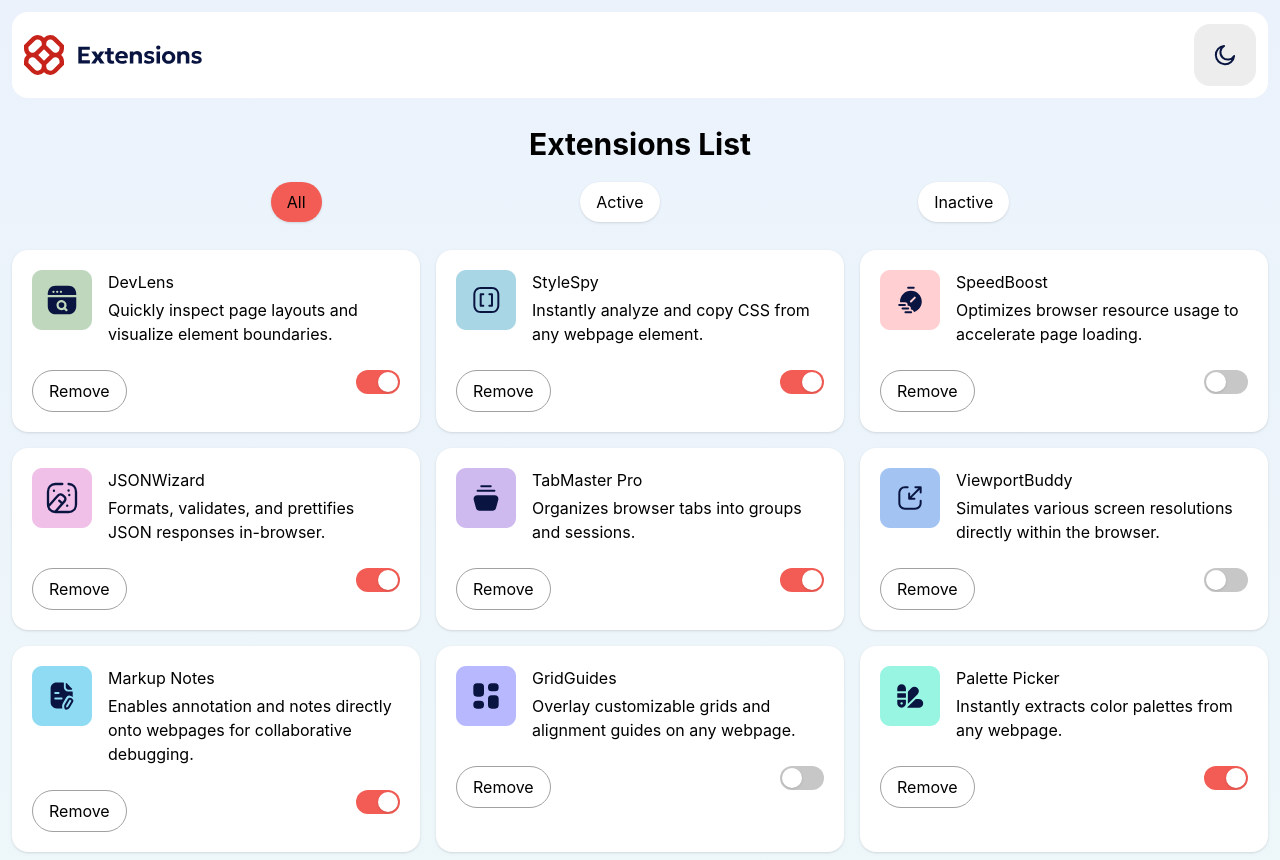
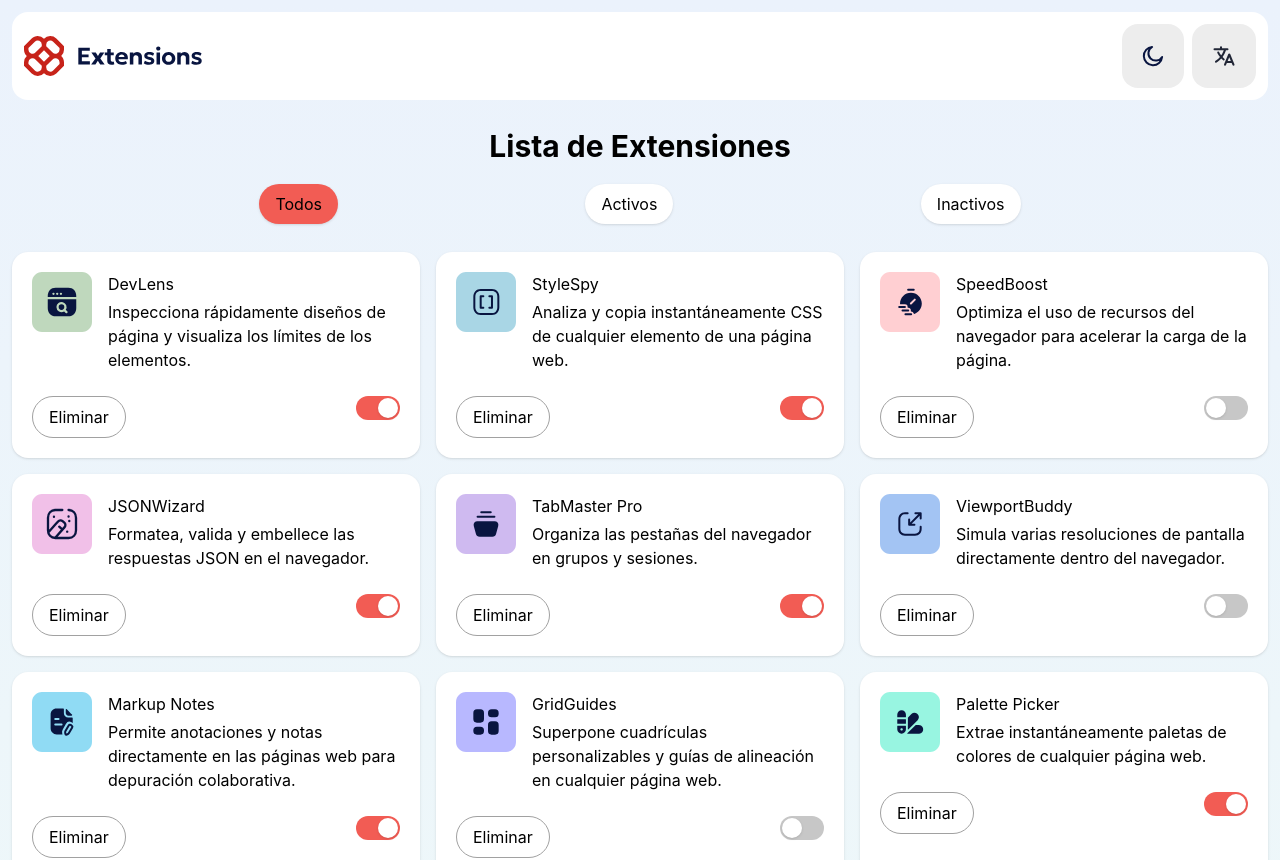
Before and after one commit to zahidzta/extensions-manager, a React (Vite) app: page / in a window 1280 px wide. Shown: the top 860 px of the page. Built offline with nearby package versions, Linux system fonts and the light colour scheme.

Commit message:
feat: implement settings context and core UI components for extension management system

```diff
--- a/package.json
+++ b/package.json
@@ -15,6 +15,7 @@
     "@tailwindcss/vite": "^4.2.4",
     "react": "^19.2.5",
     "react-dom": "^19.2.5",
+    "react-icons": "^5.6.0",
     "tailwindcss": "^4.2.4"
   },
   "devDependencies": {
--- a/src/components/DeleteAlert.tsx
+++ b/src/components/DeleteAlert.tsx
@@ -1,3 +1,6 @@
+import { useSettings } from "../context/SettingsContext"
+import { TRANSLATIONS } from "../constants/translations"
+
 type DeleteAlertProps = {
     name: string
     onConfirm: () => void
@@ -5,17 +8,18 @@ type DeleteAlertProps = {
 }
 
 export function DeleteAlert({name, onCancel, onConfirm} : DeleteAlertProps) {
+    const {settings} = useSettings()
     return (
         <div className="fixed inset-0 flex justify-center items-center z-10 bg-[#0000007d]">
             <div className="flex flex-col justify-between bg-white dark:bg-neutral-800 w-72 h-48 rounded-md py-4 px-6 border">
                 <h3 className="text-center font-bold text-xl text-gray-800 dark:text-neutral-50 pb-2">{name}</h3>
-                <h3 className="text-base text-center font-semibold text-gray-900 dark:text-neutral-200">Do you really want to delete this extension?</h3>
+                <h3 className="text-base text-center font-semibold text-gray-900 dark:text-neutral-200">{TRANSLATIONS[settings.language]["DeleteAlertMessage"]}</h3>
                 <div className="flex justify-around items-center py-3">
                     <div className="flex gap-2 text-gray-600 hover:scale-110 duration-200 hover:cursor-pointer">
-                        <button className="font-semibold text-md text-blue-700 cursor-pointer" onClick={() => onCancel()}>Cancel</button>
+                        <button className="font-semibold text-md text-blue-700 cursor-pointer" onClick={() => onCancel()}>{TRANSLATIONS[settings.language]["Cancel"]}</button>
                     </div>
                     <div className="flex gap-2 text-gray-600 hover:scale-110 duration-200 hover:cursor-pointer">
-                        <button className="font-semibold text-md text-red-700 cursor-pointer" onClick={() => onConfirm()}>Delete</button>
+                        <button className="font-semibold text-md text-red-700 cursor-pointer" onClick={() => onConfirm()}>{TRANSLATIONS[settings.language]["Delete"]}</button>
                     </div>
                 </div>
             </div>
--- a/src/components/ExtensionCard.tsx
+++ b/src/components/ExtensionCard.tsx
@@ -1,4 +1,5 @@
 import { useSettings } from "../context/SettingsContext"
+import { TRANSLATIONS, type TranslationKey } from "../constants/translations"
 import type { Extension } from "../types"
 
 type ExtensionCardProps = {
@@ -15,11 +16,11 @@ export default function ExtensionCard({ info, onChange, onDelete }: ExtensionCar
                 <img src={info.logo} alt={info.name} />
                 <div className="space-y-1">
                     <h2>{info.name}</h2>
-                    <p>{info.description}</p>
+                    <p>{TRANSLATIONS[settings.language][`${info.name}_desc` as TranslationKey]}</p>
                 </div>
             </div>
             <div className="flex justify-between">
-                <button className={`${settings.theme === "dark" ? "hover:text-neutral-800" : "hover:text-white" } border border-neutral-400 rounded-full py-2 px-4 cursor-pointer hover:bg-red-400`} onClick={() => onDelete(info.name)}>Remove</button>
+                <button className={`${settings.theme === "dark" ? "hover:text-neutral-800" : "hover:text-white" } border border-neutral-400 rounded-full py-2 px-4 cursor-pointer hover:bg-red-400`} onClick={() => onDelete(info.name)}>{TRANSLATIONS[settings.language]["Remove"]}</button>
 
                 <button
                     role="switch"
--- a/src/components/Filter.tsx
+++ b/src/components/Filter.tsx
@@ -1,26 +1,27 @@
 import { FILTERS } from "../constants/filters";
 import { useSettings } from "../context/SettingsContext";
+import { TRANSLATIONS, type TranslationKey } from "../constants/translations";
 import type { Filter } from "../types";
 
 export function Filter() {
 
-    const {settings, updateSettings} = useSettings()
+    const { settings, updateSettings } = useSettings()
 
-    function handleChange(filter : Filter) {
+    function handleChange(filter: Filter) {
         updateSettings("filter", filter)
     }
 
     return (
         <div className="flex flex-col desktop:flex-row justify-between gap-5">
-            <h1 className="text-3xl text-center font-bold">Extensions List</h1>
+            <h1 className="text-3xl text-center font-bold">{TRANSLATIONS[settings.language]["Extensions List"]}</h1>
             <div className="flex justify-evenly desktop:gap-7">
                 {FILTERS.map(filter => (
                     <button
                         key={filter.value}
-                        className={`${settings.filter === filter.value ? "bg-red-400": "bg-white dark:bg-neutral-800"} rounded-full py-2 px-4 shadow cursor-pointer` }
+                        className={`${settings.filter === filter.value ? "bg-red-400" : "bg-white dark:bg-neutral-800"} rounded-full py-2 px-4 shadow cursor-pointer`}
                         onClick={() => handleChange(filter.value)}
                     >
-                        {filter.label}
+                        {TRANSLATIONS[settings.language][filter.label as TranslationKey]}
                     </button>
                 ))}
             </div>
--- a/src/components/Header.tsx
+++ b/src/components/Header.tsx
@@ -1,4 +1,5 @@
 import { useSettings } from "../context/SettingsContext"
+import { IoLanguage } from "react-icons/io5";
 
 export default function Header() {
 
@@ -13,12 +14,20 @@ export default function Header() {
     return(
         <header className="flex justify-between bg-white dark:bg-neutral-800 p-3 rounded-2xl">
             <img src={settings.theme === "dark" ? "logo-invert.svg" : "logo.svg" } alt="logo" />
+            <div className="flex gap-2">
                 <button
                     onClick={() => handleChange()}
                     className="bg-neutral-100 dark:bg-neutral-700 p-5 rounded-2xl cursor-pointer"
                 >
                     <img src={settings.theme === "dark" ? "icon-sun.svg" : "icon-moon.svg"} alt="theme-icon" />
                 </button>
+                <button
+                    onClick={() => updateSettings("language", settings.language === "en" ? "es" : "en")}
+                    className="bg-neutral-100 dark:bg-neutral-700 p-5 rounded-2xl cursor-pointer flex items-center justify-center text-2xl text-neutral-800 dark:text-neutral-100"
+                >
+                    <IoLanguage />
+                </button>
+            </div>
         </header>
     )
 }
--- /dev/null
+++ b/src/constants/translations.ts
@@ -0,0 +1,51 @@
+export const TRANSLATIONS = {
+    en: {
+        "Extensions List": "Extensions List",
+        "All": "All",
+        "Active": "Active",
+        "Inactive": "Inactive",
+        "Remove": "Remove",
+        "DeleteAlertTitle": "Delete Extension",
+        "DeleteAlertMessage": "Do you really want to delete this extension?",
+        "Cancel": "Cancel",
+        "Delete": "Delete",
+        "DevLens_desc": "Quickly inspect page layouts and visualize element boundaries.",
+        "StyleSpy_desc": "Instantly analyze and copy CSS from any webpage element.",
+        "SpeedBoost_desc": "Optimizes browser resource usage to accelerate page loading.",
+        "JSONWizard_desc": "Formats, validates, and prettifies JSON responses in-browser.",
+        "TabMaster Pro_desc": "Organizes browser tabs into groups and sessions.",
+        "ViewportBuddy_desc": "Simulates various screen resolutions directly within the browser.",
+        "Markup Notes_desc": "Enables annotation and notes directly onto webpages for collaborative debugging.",
+        "GridGuides_desc": "Overlay customizable grids and alignment guides on any webpage.",
+        "Palette Picker_desc": "Instantly extracts color palettes from any webpage.",
+        "LinkChecker_desc": "Scans and highlights broken links on any page.",
+        "DOM Snapshot_desc": "Capture and export DOM structures quickly.",
+        "ConsolePlus_desc": "Enhanced developer console with advanced filtering and logging."
+    },
+    es: {
+        "Extensions List": "Lista de Extensiones",
+        "All": "Todos",
+        "Active": "Activos",
+        "Inactive": "Inactivos",
+        "Remove": "Eliminar",
+        "DeleteAlertTitle": "Eliminar Extensión",
+        "DeleteAlertMessage": "¿Realmente deseas eliminar esta extensión?",
+        "Cancel": "Cancelar",
+        "Delete": "Eliminar",
+        "DevLens_desc": "Inspecciona rápidamente diseños de página y visualiza los límites de los elementos.",
+        "StyleSpy_desc": "Analiza y copia instantáneamente CSS de cualquier elemento de una página web.",
+        "SpeedBoost_desc": "Optimiza el uso de recursos del navegador para acelerar la carga de la página.",
+        "JSONWizard_desc": "Formatea, valida y embellece las respuestas JSON en el navegador.",
+        "TabMaster Pro_desc": "Organiza las pestañas del navegador en grupos y sesiones.",
+        "ViewportBuddy_desc": "Simula varias resoluciones de pantalla directamente dentro del navegador.",
+        "Markup Notes_desc": "Permite anotaciones y notas directamente en las páginas web para depuración colaborativa.",
+        "GridGuides_desc": "Superpone cuadrículas personalizables y guías de alineación en cualquier página web.",
+        "Palette Picker_desc": "Extrae instantáneamente paletas de colores de cualquier página web.",
+        "LinkChecker_desc": "Escanea y resalta enlaces rotos en cualquier página.",
+        "DOM Snapshot_desc": "Captura y exporta estructuras DOM rápidamente.",
+        "ConsolePlus_desc": "Consola de desarrollador mejorada con filtrado y registro avanzados."
+    }
+} as const;
+
+export type Language = keyof typeof TRANSLATIONS;
+export type TranslationKey = keyof typeof TRANSLATIONS["en"];
--- a/src/context/SettingsContext.tsx
+++ b/src/context/SettingsContext.tsx
@@ -4,11 +4,13 @@ import type { Filter } from "../types"
 type Settings = {
     theme: "light" | "dark"
     filter: Filter
+    language: "es" | "en"
 }
 
 const defaultSettings: Settings = {
     theme: "light",
-    filter: "All"
+    filter: "All",
+    language: "es"
 }
 
 type SettingsContextType = {
```
Also changed, not shown: 1 other file (tests, documents, lock files or other folders). Lines whose indentation alone changed are shown as unchanged.
